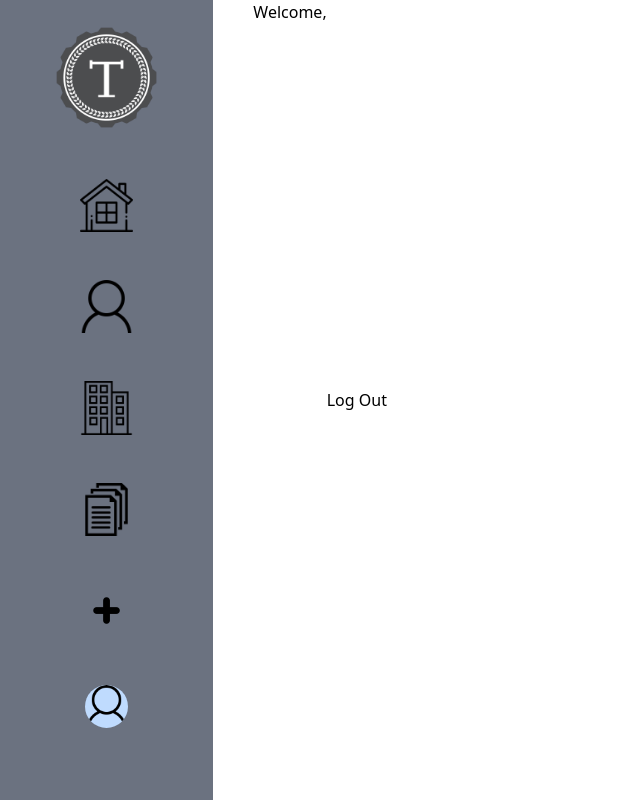
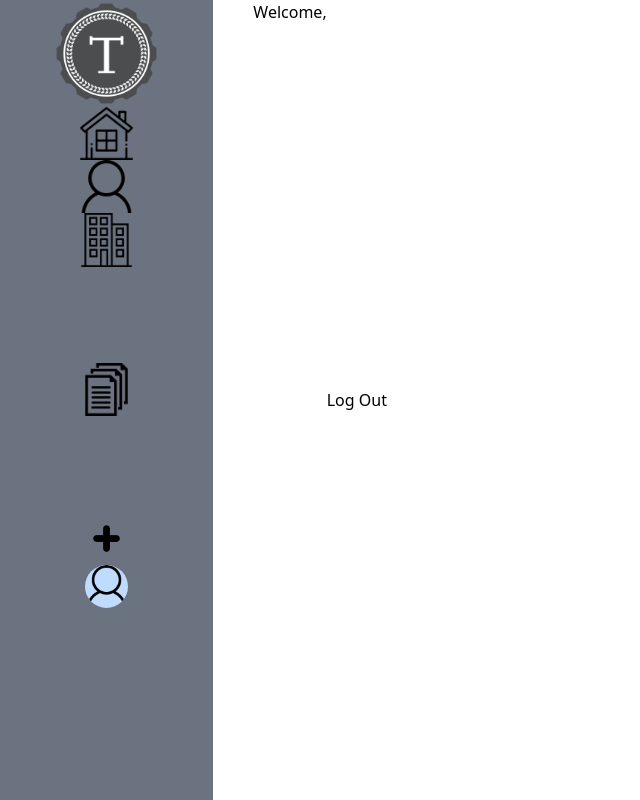
Before and after one commit to turingschool/tracker-crm-fe, a React (Create React App) app: page / in a window 1280 px wide. Shown: the whole page, without its empty margins (0-640 px from the left). Built offline with nearby package versions, Linux system fonts and the light colour scheme.

Commit message:
Added links to menu bar; waiting on other pages, so dummy links for now.

```diff
--- a/package.json
+++ b/package.json
@@ -11,7 +11,9 @@
     "react": "^18.3.1",
     "react-dom": "^18.3.1",
     "react-scripts": "5.0.1",
-    "web-vitals": "^2.1.4"
+    "web-vitals": "^2.1.4",
+    "react-router-dom": "^6.27.0"
+
   },
   "scripts": {
     "start": "react-scripts start",
--- a/src/App.tsx
+++ b/src/App.tsx
@@ -3,7 +3,7 @@ import { useState } from 'react';
 import LoginForm from './Login';
 import { getUser } from './apiCalls';
 import MenuBar from './components/layout/MenuBar'
-
+import { BrowserRouter } from 'react-router-dom';
 interface UserInfo {
   id: number,
   username: string,
@@ -14,7 +14,7 @@ interface UserInfo {
 function App() {
 
   const [userId, setUserId] = useState(null);
-  const [userData, setUserData] = useState< Partial < UserInfo >> ({});
+  const [userData, setUserData] = useState<Partial<UserInfo>>({});
   const [isLoggedIn, setIsLoggedIn] = useState(true);   // temporary until the login is fixed
 
   const handleLogin = async (id: number) => {
@@ -59,6 +59,7 @@ function App() {
 
   console.log(`we need to have ${userId}... NOT`)
   return (
+    <BrowserRouter>
       <div>
         {!isLoggedIn && (
           <>
@@ -74,6 +75,7 @@ function App() {
           </div>
         )}
       </div>
+    </BrowserRouter>
   );
 }
 
--- a/src/components/layout/MenuBar.tsx
+++ b/src/components/layout/MenuBar.tsx
@@ -5,41 +5,43 @@ import building from '../../components/icons/building-1062.png';
 import plus from '../../components/icons/plus-small_4338829.png';
 import papers from '../../components/icons/documents-symbol_35920.png';
 
+
 function MenuBar() {
+
   return (
+
     <div className='flex flex-col justify-items-center  bg-gray-500  justify-evenly h-screen mr-10 md:w-1/6 max-w-1/6'>
+      <a href="https://www.google.com/search?q=Turing.edu">
+        <img className="m-auto w-1/2 cursor-pointer" src={logo}>
+        </img>
+      </a>
+      <a href="https://www.google.com/search?q=home">
+        <img className="m-auto w-1/4 cursor-pointer" src={home}>
+        </img>
+      </a>
 
-      <img className="m-auto w-1/2 cursor-pointer" src={logo}
-      // onClick={}
-      >
+      <a href="https://www.google.com/search?q=person">
+        <img className="m-auto w-1/4 cursor-pointer" src={person}>
+        </img>
+      </a>
+
+      <a href="https://www.google.com/search?q=building">
+
+        <img className="m-auto w-1/4 cursor-pointer" src={building}>
+        </img>
+      </a>
+      <img className="m-auto w-1/4 cursor-pointer" src={papers}>
       </img>
+      <a href="https://www.google.com/search?q=plus">
 
-      <img className="m-auto w-1/4 cursor-pointer" src={home}
-      // onClick={}
-      >
+        <img className="m-auto w-1/4 cursor-pointer" src={plus}>
+        </img>
+      </a>
+      <a href="https://www.google.com/search?q=account">
 
-      </img>
-      <img className="m-auto w-1/4 cursor-pointer" src={person}
-      // onClick={}
-      >
-      </img>
-      <img className="m-auto w-1/4 cursor-pointer" src={building}
-      // onClick={}
-      >
-      </img>
-      <img className="m-auto w-1/4 cursor-pointer" src={papers}
-      // onClick={}
-      >
-      </img>
-      <img className="m-auto w-1/4 cursor-pointer" src={plus}
-      // onClick={}
-      >
-      </img>
-
-      <img className="m-auto w-1/5  rounded-full bg-blue-200 cursor-pointer" src={person}
-      // onClick={}
-      >
-      </img>
+        <img className="m-auto w-1/5  rounded-full bg-blue-200 cursor-pointer" src={person}>
+        </img>
+      </a>
       <div className='m-auto h-auto '>
       </div>
 
```
Also changed, not shown: 2 other files (tests, documents, lock files or other folders). Lines whose indentation alone changed are shown as unchanged.
